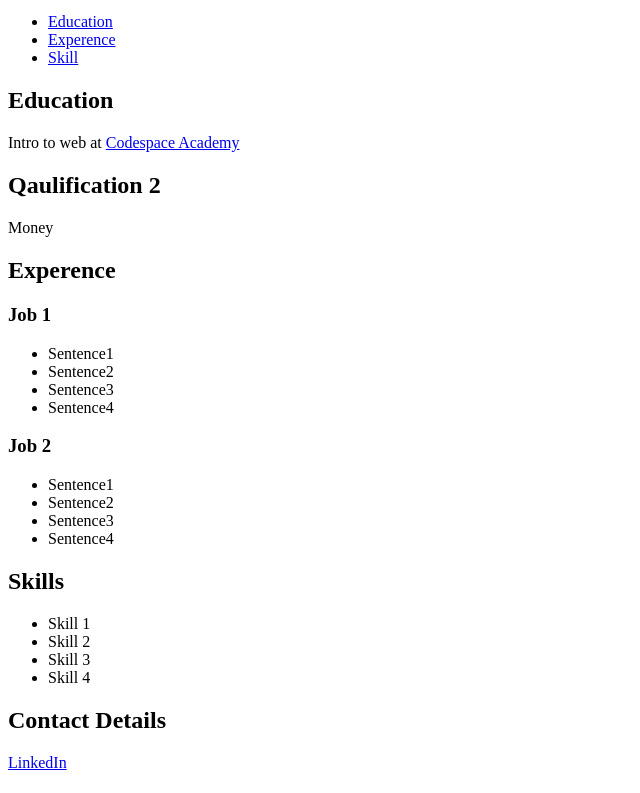
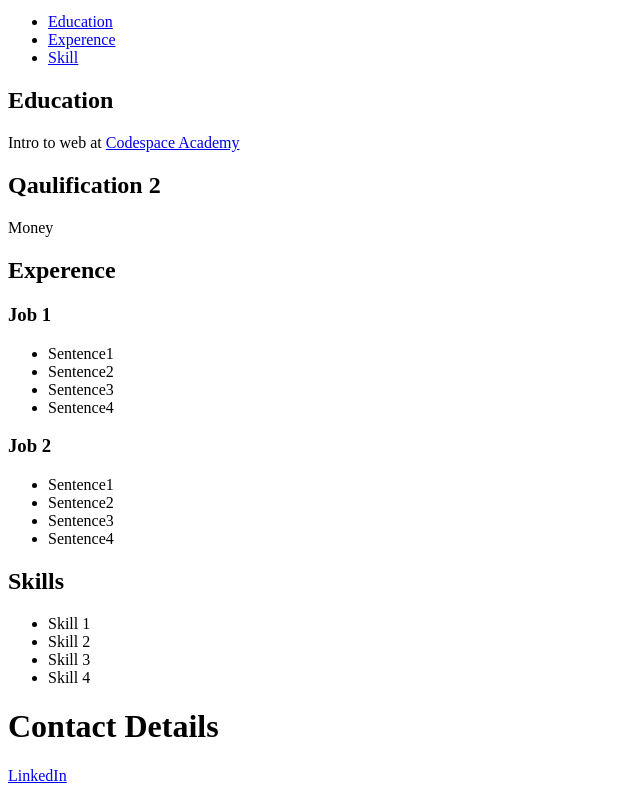
Before and after one commit to DanielGuezo/resume, a plain HTML site: page resume3.html in a window 1280 px wide. Shown: the part 603-1396 px from the top of the page, without its empty margins (0-640 px from the left). Drawn offline with Linux system fonts and the light colour scheme.

Commit message:
added h1 instead of h2 to my contact details

```diff
--- a/resume3.html
+++ b/resume3.html
@@ -30,7 +30,7 @@
         <li>Skill 1<br><li>Skill 2<br><li>Skill 3<br><li>Skill 4</li>
         </ul>
         <footer>
-    <h2>Contact Details</h2>
+    <h1>Contact Details</h1>
         </footer>
     <a href="http://za.linkedin.com/"> LinkedIn
 
```
